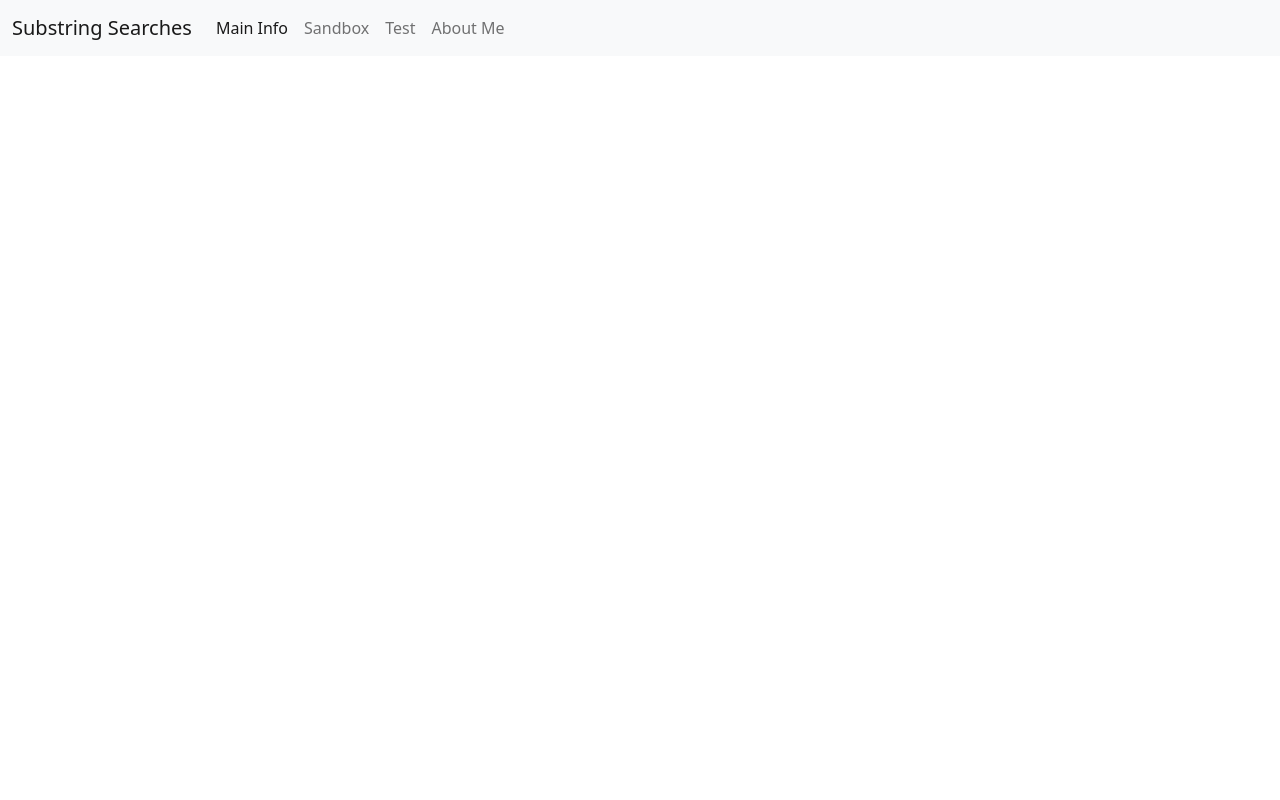
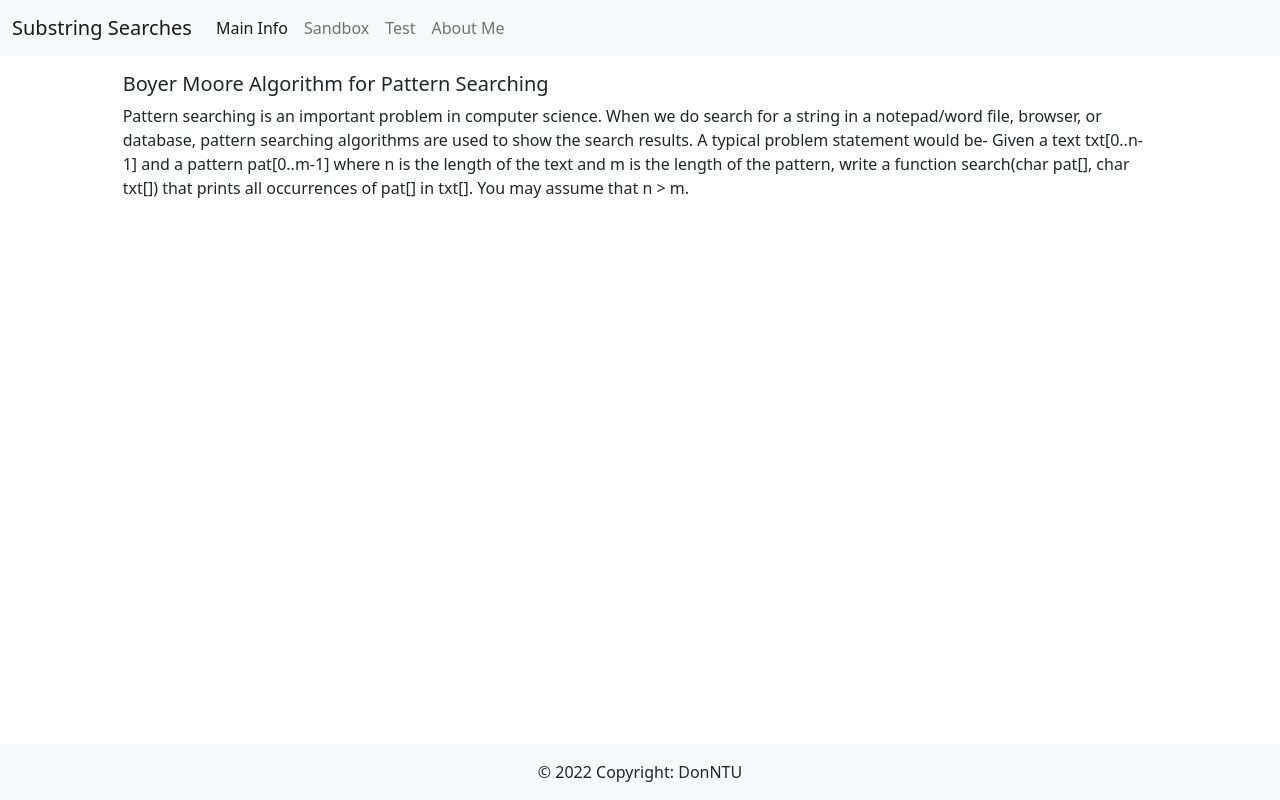
Before and after one commit to lyubchenko-ivan/substring_searches.io, a plain HTML site: page index.html in a window 1280 px wide. Drawn offline with nearby package versions, Linux system fonts and the light colour scheme.

Commit message:
Added footer and part of main section

```diff
--- a/index.html
+++ b/index.html
@@ -55,6 +55,20 @@
     </div>
   </div>
 
+  <section>
+    <div class="col-sm-10 mx-auto">
+      <div class="card" style="border: none;">
+        <div class="card-body">
+          <h5 class="card-title">Boyer Moore Algorithm for Pattern Searching</h5>
+          <p class="card-text">Pattern searching is an important problem in computer science. When we do search for a string in a notepad/word file, browser, or database, pattern searching algorithms are used to show the search results. A typical problem statement would be-
+            Given a text txt[0..n-1] and a pattern pat[0..m-1] where n is the length of the text and m is the length of the pattern, write a function search(char pat[], char txt[]) that prints all occurrences of pat[] in txt[]. You may assume that n > m. </p>
+        </div>
+      </div>
+    </div>
+  </section>
+  <footer class="page-footer fixed-bottom bg-light">
+    <div class="footer-copyright text-center py-3">© 2022 Copyright: DonNTU</div>
+  </footer>
   <script src="https://cdn.jsdelivr.net/npm/bootstrap@5.1.3/dist/js/bootstrap.bundle.min.js" integrity="sha384-ka7Sk0Gln4gmtz2MlQnikT1wXgYsOg+OMhuP+IlRH9sENBO0LRn5q+8nbTov4+1p" crossorigin="anonymous"></script>
   <script src="https://code.jquery.com/jquery-3.6.0.slim.js" integrity="sha256-HwWONEZrpuoh951cQD1ov2HUK5zA5DwJ1DNUXaM6FsY=" crossorigin="anonymous"></script>
   <script src="main.js"></script>
```
